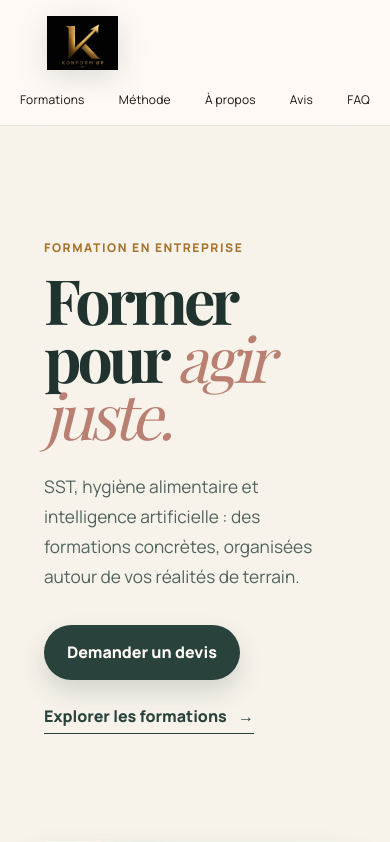
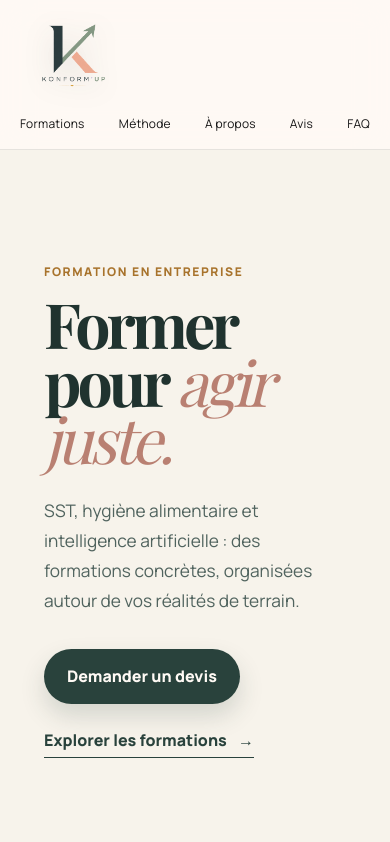
Before and after one commit to Corsica20600/konformup-site, a Next.js app: page / in a window 390 px wide. Shown: the top 842 px of the page. Built offline with nearby package versions, Linux system fonts and the light colour scheme; a web font is replaced by a local one.

Commit message:
feat: apply refreshed Konformup brand assets

```diff
--- a/src/app/layout.tsx
+++ b/src/app/layout.tsx
@@ -10,7 +10,7 @@ import { site } from "@/lib/site-config";
 const sans = Manrope({ subsets:["latin"], variable:"--font-sans" });
 const serif = Playfair_Display({ subsets:["latin"], variable:"--font-serif" });
 
-export const metadata: Metadata = { metadataBase: new URL(site.url), title:{default:"Konform’up | Formations SST, hygiène & IA", template:"%s | Konform’up"}, description:site.description, alternates:{canonical:"/"}, openGraph:{type:"website",locale:"fr_FR",siteName:"Konform’up",title:"Konform’up — Former pour agir, prévenir et progresser",description:site.description,url:site.url}, twitter:{card:"summary_large_image"}, robots:{index:true,follow:true}, icons:{icon:"/favicon.ico"} };
+export const metadata: Metadata = { metadataBase: new URL(site.url), title:{default:"Konform’up | Formations SST, hygiène & IA", template:"%s | Konform’up"}, description:site.description, alternates:{canonical:"/"}, openGraph:{type:"website",locale:"fr_FR",siteName:"Konform’up",title:"Konform’up — Former pour agir, prévenir et progresser",description:site.description,url:site.url}, twitter:{card:"summary_large_image"}, robots:{index:true,follow:true}, icons:{icon:"/icon.png",shortcut:"/icon.png",apple:"/icon.png"} };
 
 export default function RootLayout({
   children,
--- a/src/app/logo-sizing.css
+++ b/src/app/logo-sizing.css
@@ -1,6 +1,7 @@
 .brand img {
-  width: 148px !important;
-  height: 62px !important;
+  width: 130px !important;
+  height: 98px !important;
+  object-fit: contain !important;
   mix-blend-mode: normal !important;
 }
 
@@ -16,5 +17,5 @@
 }
 
 @media (max-width: 800px) {
-  .brand img { width: 125px !important; height: 54px !important; }
+  .brand img { width: 104px !important; height: 78px !important; }
 }
--- a/src/components/site-shell.tsx
+++ b/src/components/site-shell.tsx
@@ -3,7 +3,7 @@ import Image from "next/image";
 import { site } from "@/lib/site-config";
 
 const links = [ ["Formations", "/formations"], ["Méthode", "/methode-pedagogique"], ["À propos", "/a-propos"], ["Avis", "/avis"], ["FAQ", "/faq"] ];
-export function Header() { return <header className="header"><Link href="/" className="brand" aria-label="Konform’up — accueil"><Image src="/konformup-logo.png" width={64} height={48} priority alt="Logo Konform’up"/></Link><nav aria-label="Navigation principale">{links.map(([label, href]) => <Link key={href} href={href}>{label}</Link>)}</nav><Link className="button button-small" href="/demande-devis">Demander un devis</Link></header>; }
+export function Header() { return <header className="header"><Link href="/" className="brand" aria-label="Konform’up — accueil"><Image src="/konformup-logo.png" width={130} height={98} priority alt="Logo Konform’up"/></Link><nav aria-label="Navigation principale">{links.map(([label, href]) => <Link key={href} href={href}>{label}</Link>)}</nav><Link className="button button-small" href="/demande-devis">Demander un devis</Link></header>; }
 export function Footer() { return <footer className="footer"><div><p className="footer-brand">Konform’up</p><p>Prévention, hygiène et pratiques numériques concrètes pour les entreprises.</p></div><div><p className="eyebrow">Naviguer</p><Link href="/formations">Formations</Link><Link href="/contact">Contact</Link><Link href="/demande-devis">Demander un devis</Link></div><div><p className="eyebrow">Informations</p><Link href="/mentions-legales">Mentions légales</Link><Link href="/politique-confidentialite">Confidentialité</Link>{site.social.instagram ? <a href={site.social.instagram} target="_blank" rel="noopener noreferrer" aria-label="Instagram Konform’up (nouvel onglet)">Instagram ↗</a> : null}{site.social.facebook ? <a href={site.social.facebook} target="_blank" rel="noopener noreferrer" aria-label="Facebook Konform’up (nouvel onglet)">Facebook ↗</a> : null}</div><p className="footer-bottom">© {new Date().getFullYear()} Konform’up. Tous droits réservés.</p></footer>; }
 export function Page({ children }: { children: React.ReactNode }) { return <><Header/><main>{children}</main><Footer/></>; }
 export function Breadcrumb({ current }: { current: string }) { return <nav className="breadcrumb" aria-label="Fil d’Ariane"><Link href="/">Accueil</Link><span aria-hidden>/</span><span>{current}</span></nav>; }
```
Also changed, not shown: public/icon.png (added), public/konformup-logo.png, src/app/pastel-redesign.css.
